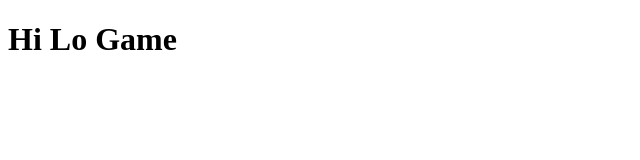
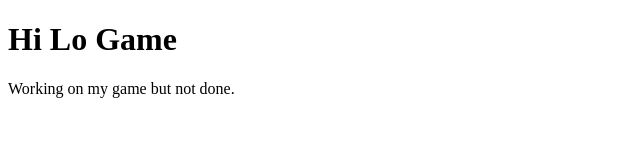
Before and after one commit to jsm13/hi-lo-game, a website: page index.html in a window 1280 px wide. Shown: the whole page, without its empty margins (0-640 px from the left). Drawn offline with Linux system fonts and the light colour scheme.

```diff
--- a/index.html
+++ b/index.html
@@ -5,5 +5,6 @@
   </head>
   <body>
     <h1>Hi Lo Game</h1>
+    <p>Working on my game but not done.</p>
   </body>
 </html>
```
